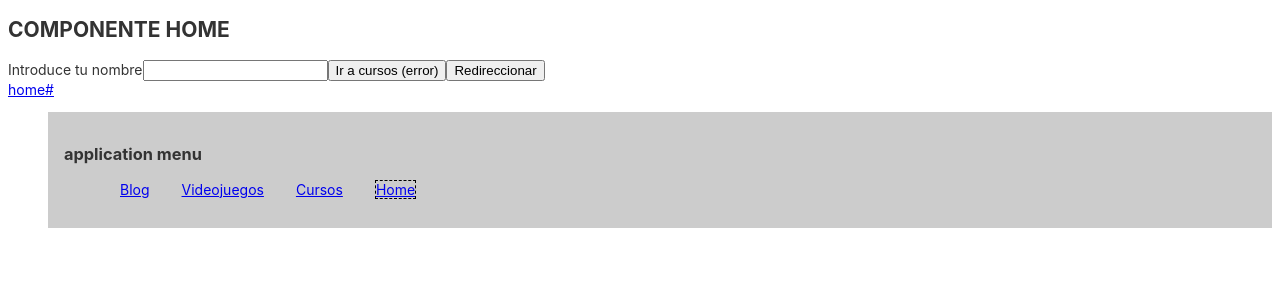
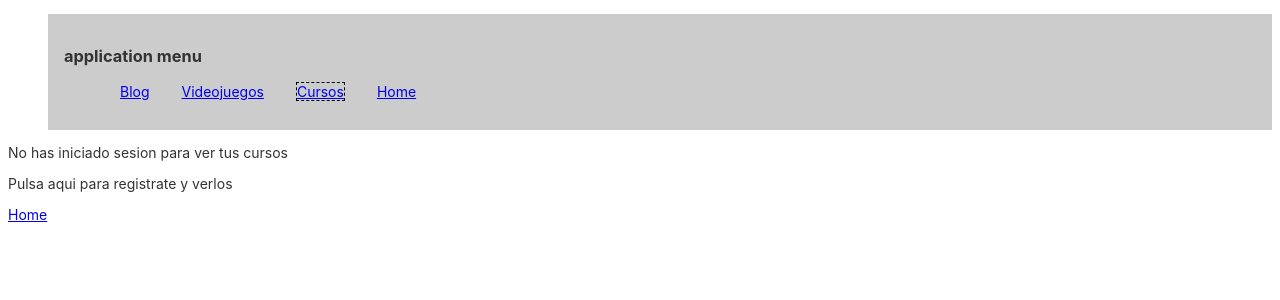
Before and after one commit to AgustinStringa/my-angular-project, an Angular app: page /cursos in a window 1280 px wide. Before the commit this address led to /home. Shown: the top 300 px of the page. Built offline with nearby package versions, Linux system fonts and the light colour scheme.

Commit message:
ng-template - If then else

```diff
--- a/src/app/cursos/cursos.component.html
+++ b/src/app/cursos/cursos.component.html
@@ -1,12 +1,22 @@
 <menu></menu>
 
-<div *ngIf="nombre_cur && apellido_cur" class="datos">
+<div *ngIf="login; then login_true; else login_false" class="datos"></div>
+
+<ng-template #login_true>
   <h2>Nombre: {{ nombre_cur }}</h2>
   <h2>Apellido: {{ apellido_cur }}</h2>
-</div>
+  <h3>Cursos disponibles:</h3>
   <ul>
     <li>HTML</li>
     <li>CSS</li>
     <li>JS</li>
     <li>PYTHON</li>
   </ul>
+  <button (click)="logout()">Logout</button>
+</ng-template>
+
+<ng-template #login_false>
+  <p>No has iniciado sesion para ver tus cursos</p>
+  <p>Pulsa aqui para registrate y verlos</p>
+  <a class="button" routerLink="/home" routerLinkActive="activeAnchor">Home</a>
+</ng-template>
--- a/src/app/cursos/cursos.component.ts
+++ b/src/app/cursos/cursos.component.ts
@@ -9,6 +9,7 @@ import { Router, ActivatedRoute, Params } from '@angular/router';
 export class CursosComponent implements OnInit {
   public nombre_cur:string;
   public apellido_cur:string;
+  public login:boolean;
 
 
 
@@ -18,6 +19,7 @@ export class CursosComponent implements OnInit {
   ) {
     this.nombre_cur = '';
     this.apellido_cur= '';
+    this.login = false;
 
   }
 
@@ -32,14 +34,20 @@ export class CursosComponent implements OnInit {
 
         //comprobar que los params no lleguen vacios
         if(this.nombre_cur && this.apellido_cur){
-
+            this.login = true;
+            console.log('REGISTRADO EN LA PAGINA');
         } else {
-
-        this._router.navigate(['/home'])
-
+            console.log('NOOOO REGISTRADO EN LA PAGINA');
         }
 
       })
   }
 
+  logout(){
+    this.apellido_cur = '';
+    this.nombre_cur = '';
+    this.login = false;
+    setTimeout(()=> {this._router.navigate(['/home'])
+  }, 3000)
+  }
 }
--- a/src/app/home/home.component.html
+++ b/src/app/home/home.component.html
@@ -1,10 +1,13 @@
 <section>
   <h1>COMPONENTE HOME</h1>
   <label for="">Introduce tu nombre</label>
-  <input (input)="almacenar_valor()" type="text" id="nombre_cur" />
-  <a [routerLink]="['/cursos', nombre_cur, 'stringa']">
+  <input type="text" id="nombre_cur" />
+  <label for="">Introduce tu apellido</label>
+  <input type="text" id="apellido_cur" />
+
+  <!-- <a [routerLink]="['/cursos', nombre_cur, 'stringa']">
     <button type="submit">Ir a cursos (error)</button>
-  </a>
+  </a> -->
 
   <button (click)="redireccionar()">Redireccionar</button>
 
--- a/src/app/home/home.component.ts
+++ b/src/app/home/home.component.ts
@@ -9,25 +9,31 @@ import { Router } from '@angular/router';
 })
 export class HomeComponent implements OnInit {
   public nombre_cur:String;
+  public apellido_cur:String;
 
   constructor(
 
     private _router: Router
   ) {
     this.nombre_cur = '';
+    this.apellido_cur = '';
+
+
   }
 
   ngOnInit(): void {
   }
 
-  almacenar_valor(){
+
+
+  redireccionar(){
     var input_cur = <HTMLInputElement>(document.querySelector('#nombre_cur'));
     this.nombre_cur = input_cur.value;
-    console.log(this.nombre_cur);
-  }
+    var input_apellido_cur = <HTMLInputElement>(document.querySelector('#apellido_cur'));
+    this.apellido_cur = input_apellido_cur.value;
 
-  redireccionar(){
-    this._router.navigate(['/cursos', this.nombre_cur, 'ariosti'])
+
+    this._router.navigate(['/cursos', this.nombre_cur, this.apellido_cur])
   }
 
 
```
Lines whose indentation alone changed are shown as unchanged.
